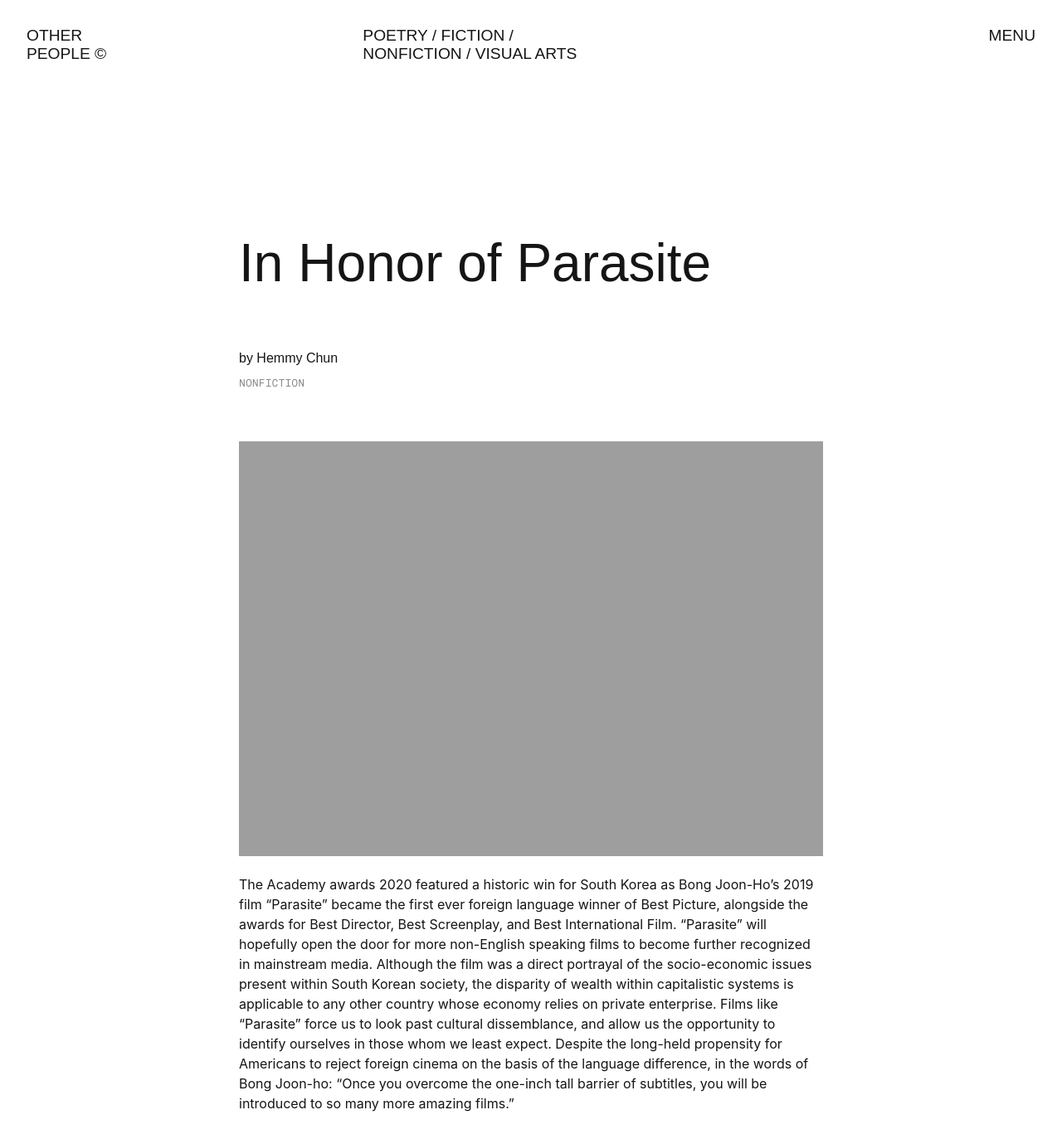
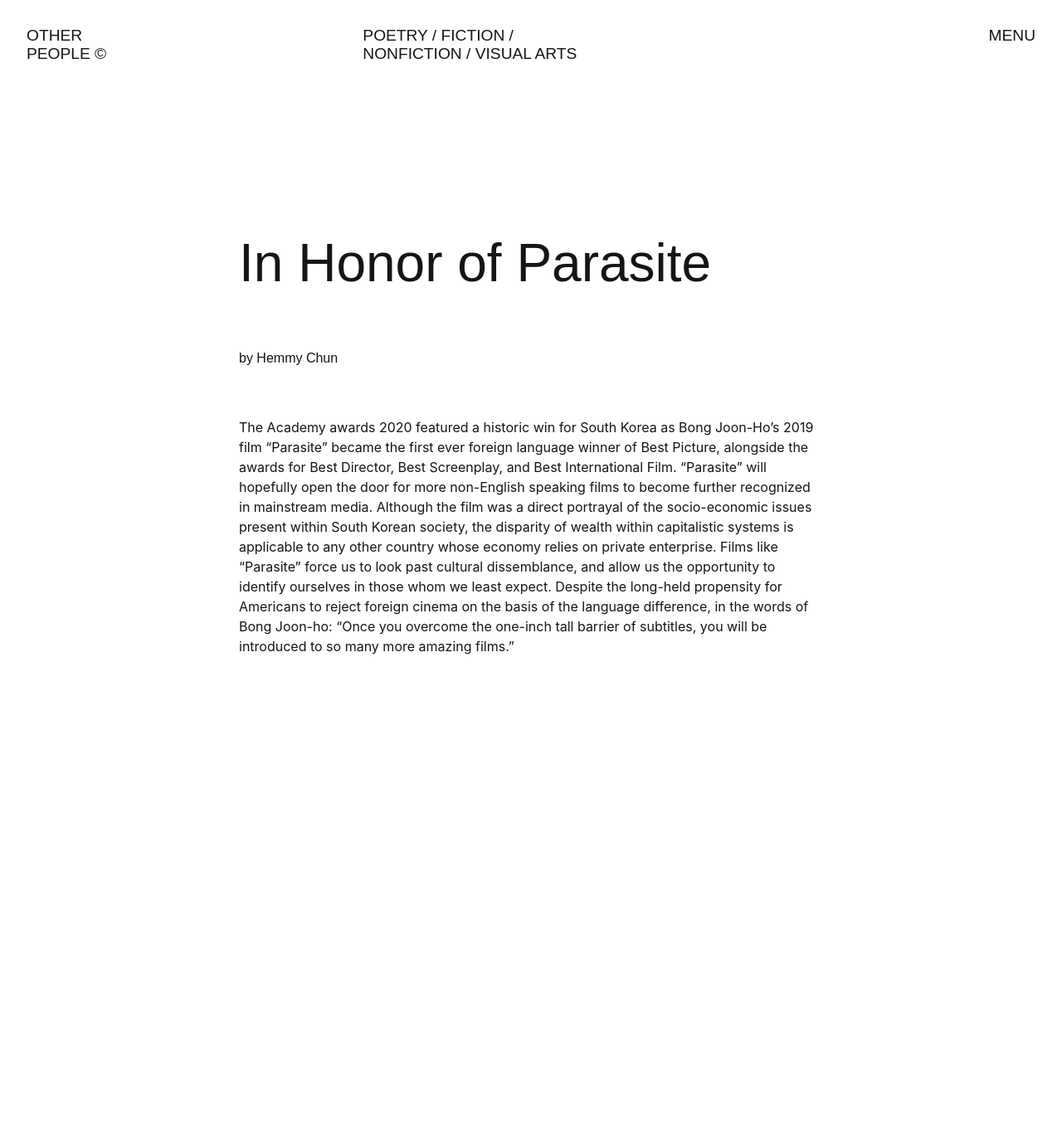
Before and after one commit to Other-People-UCSD/Pink-Currents, a Jekyll site: the page built from _posts/2020-04-24-parasite-draft.md, in a window 1280 px wide and 1390 px high. Shown: the top 1379 px of the window at 83% size. Built offline with Jekyll 4.4.1, drawn with Linux system fonts in a browser that asks for light colours; nearby versions of some CDN libraries.

Commit message:
Update from Forestry.io Other People updated _posts/2020-04-24-parasite-draft.md

```diff
--- a/_posts/2020-04-24-parasite-draft.md
+++ b/_posts/2020-04-24-parasite-draft.md
@@ -1,12 +1,11 @@
 ---
-category: Nonfiction
+category: ''
 layout: Post
 title: In Honor of Parasite
 contributor: Hemmy Chun
 date: 2020-04-24T07:00:00.000+00:00
 thumb: ''
+tags: []
 
 ---
-![](/uploads/Hemmy (Erin) Chun- content draft.jpg)
-
 The Academy awards 2020 featured a historic win for South Korea as Bong Joon-Ho’s 2019 film “Parasite” became the first ever foreign language winner of Best Picture, alongside the awards for Best Director, Best Screenplay, and Best International Film. “Parasite” will hopefully open the door for more non-English speaking films to become further recognized in mainstream media. Although the film was a direct portrayal of the socio-economic issues present within South Korean society, the disparity of wealth within capitalistic systems is applicable to any other country whose economy relies on private enterprise. Films like “Parasite” force us to look past cultural dissemblance, and allow us the opportunity to identify ourselves in those whom we least expect. Despite the long-held propensity for Americans to reject foreign cinema on the basis of the language difference, in the words of Bong Joon-ho: “Once you overcome the one-inch tall barrier of subtitles, you will be introduced to so many more amazing films.”
```
Also changed, not shown: .forestry/front_matter/templates/post.yml.
